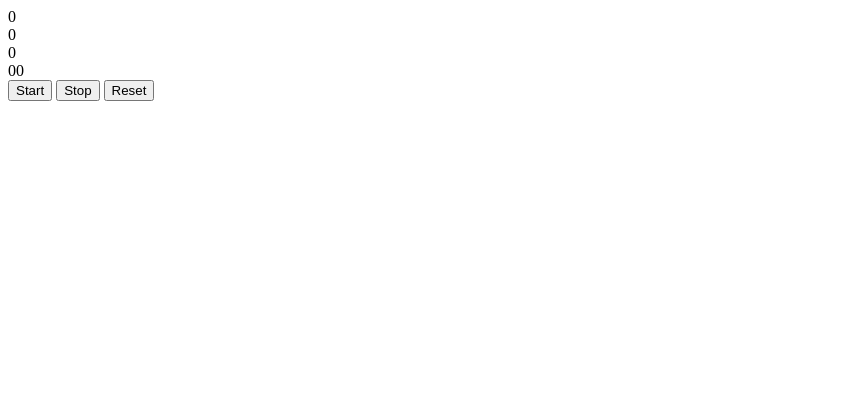
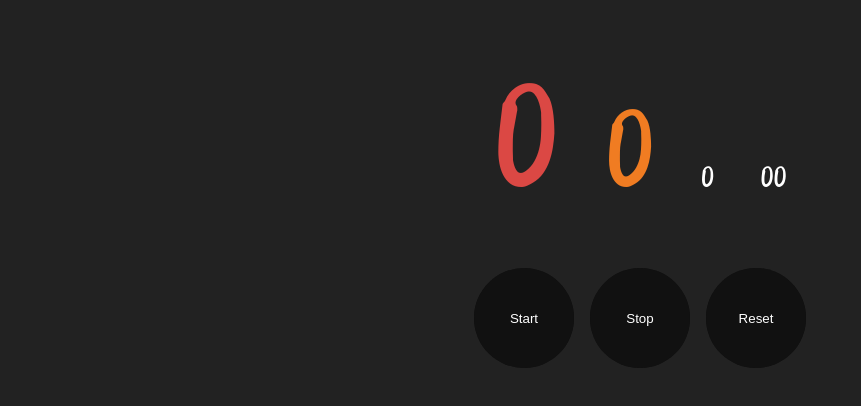
Before and after one commit to anshumanpriyadarshi/stopWatch, a website: page index.html in a window 1280 px wide. Shown: the whole page, without its empty margins (0-861 px from the left). Drawn offline with Linux system fonts and the light colour scheme.

Commit message:
styling done

```diff
--- a/index.html
+++ b/index.html
@@ -3,6 +3,7 @@
 <head>
     <meta charset="UTF-8">
     <meta name="viewport" content="width=device-width, initial-scale=1.0">
+    <link rel="stylesheet" href="main.css">
     <title>Stopwatch</title>
 </head>
 <body>
@@ -10,10 +11,13 @@
     <div id="minute">0</div>
     <div id="second">0</div>
     <div id="msecond">00</div>
+    <break></break>
+    <div class="static">
+        <button id="start" class="glow-on-hover">Start</button>
+        <button id="stop" class="glow-on-hover">Stop</button>
+        <button id="reset" class="glow-on-hover">Reset</button>
+    </div>
 
-    <button id="start">Start</button>
-    <button id="stop">Stop</button>
-    <button id="reset">Reset</button>
 
     <script src="main.js"></script>
 </body>
--- /dev/null
+++ b/public/main.css
@@ -0,0 +1,103 @@
+@import url(https://fonts.googleapis.com/css?family=Covered+By+Your+Grace);
+
+#hour {
+  font-size: 200px;
+  color: #db4844;
+}
+#minute {
+  font-size: 150px;
+  color: #f07c22;
+}
+#seconds {
+  font-size: 100px;
+  color: #f6da74;
+}
+#mseconds {
+  font-size: 50px;
+  color: #abcd58;
+}
+
+.static {
+    display: block;
+}
+
+
+div {
+  display: inline-block;
+  line-height: 1;
+  padding: 20px;
+  font-size: 40px;
+}
+
+span {
+  display: block;
+  font-size: 20px;
+  color: white;
+}
+
+body {
+  text-align: center;
+  font-family: 'Covered By Your Grace', cursive;
+  color: white;
+  background: #222;
+}
+
+.glow-on-hover {
+    width: 100px !important;
+    height: 100px !important;
+    border: none;
+    outline: none;
+    color: #fff;
+    background: #111;
+    cursor: pointer;
+    position: relative;
+    z-index: 0;
+    border-radius: 50%;
+}
+
+.glow-on-hover:before {
+    content: '';
+    background: linear-gradient(45deg, #ff0000, #ff7300, #fffb00, #48ff00, #00ffd5, #002bff, #7a00ff, #ff00c8, #ff0000);
+    position: absolute;
+    top: -2px;
+    left:-2px;
+    background-size: 400%;
+    z-index: -1;
+    filter: blur(5px);
+    width: calc(100% + 4px);
+    height: calc(100% + 4px);
+    animation: glowing 20s linear infinite;
+    opacity: 0;
+    transition: opacity .3s ease-in-out;
+    border-radius: 50%;
+}
+
+.glow-on-hover:active {
+    color: #000
+}
+
+.glow-on-hover:active:after {
+    background: transparent;
+}
+
+.glow-on-hover:hover:before {
+    opacity: 1;
+}
+
+.glow-on-hover:after {
+    z-index: -1;
+    content: '';
+    position: absolute;
+    width: 100%;
+    height: 100%;
+    background: #111;
+    left: 0;
+    top: 0;
+    border-radius: 50%;
+}
+
+@keyframes glowing {
+    0% { background-position: 0 0; }
+    50% { background-position: 400% 0; }
+    100% { background-position: 0 0; }
+}
```
